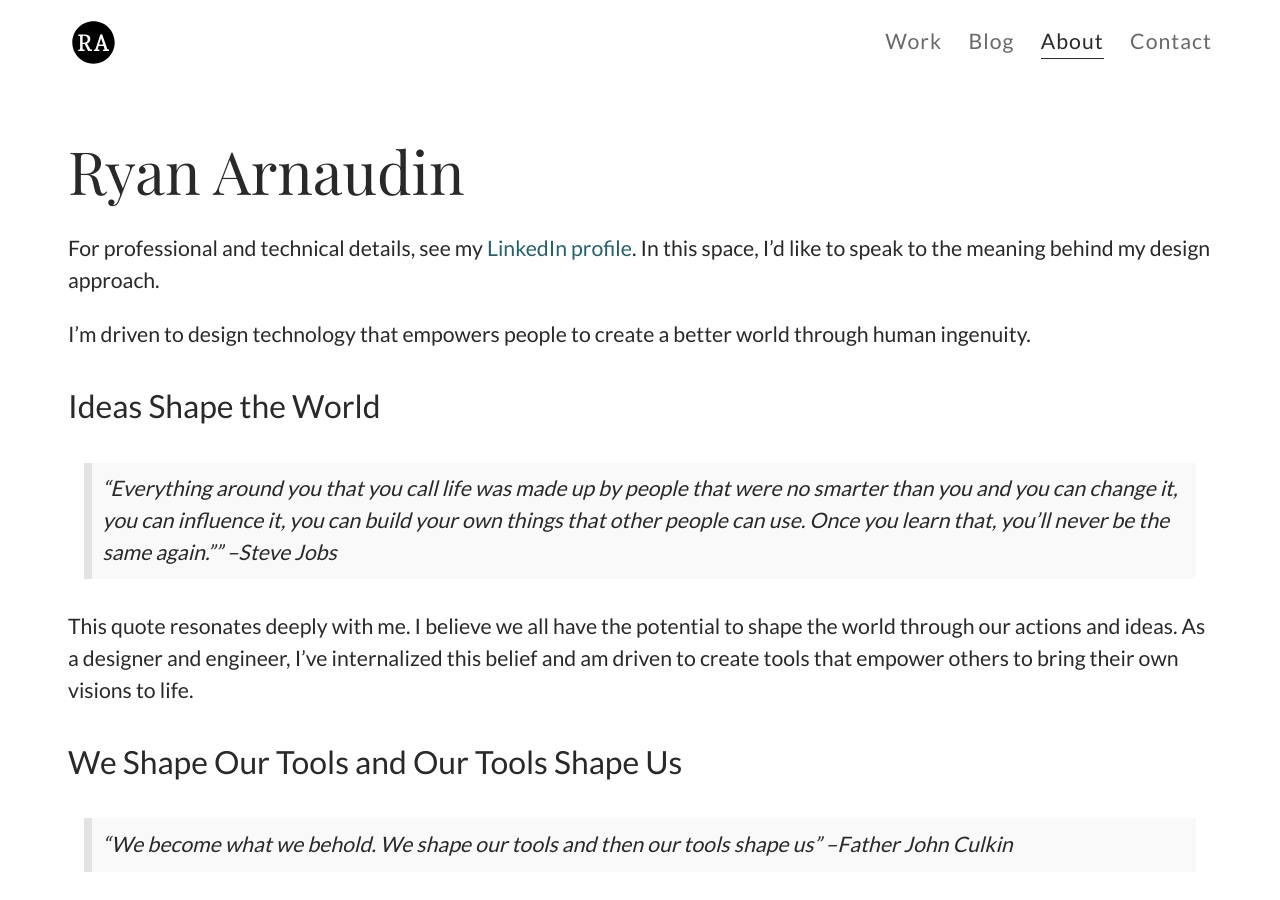
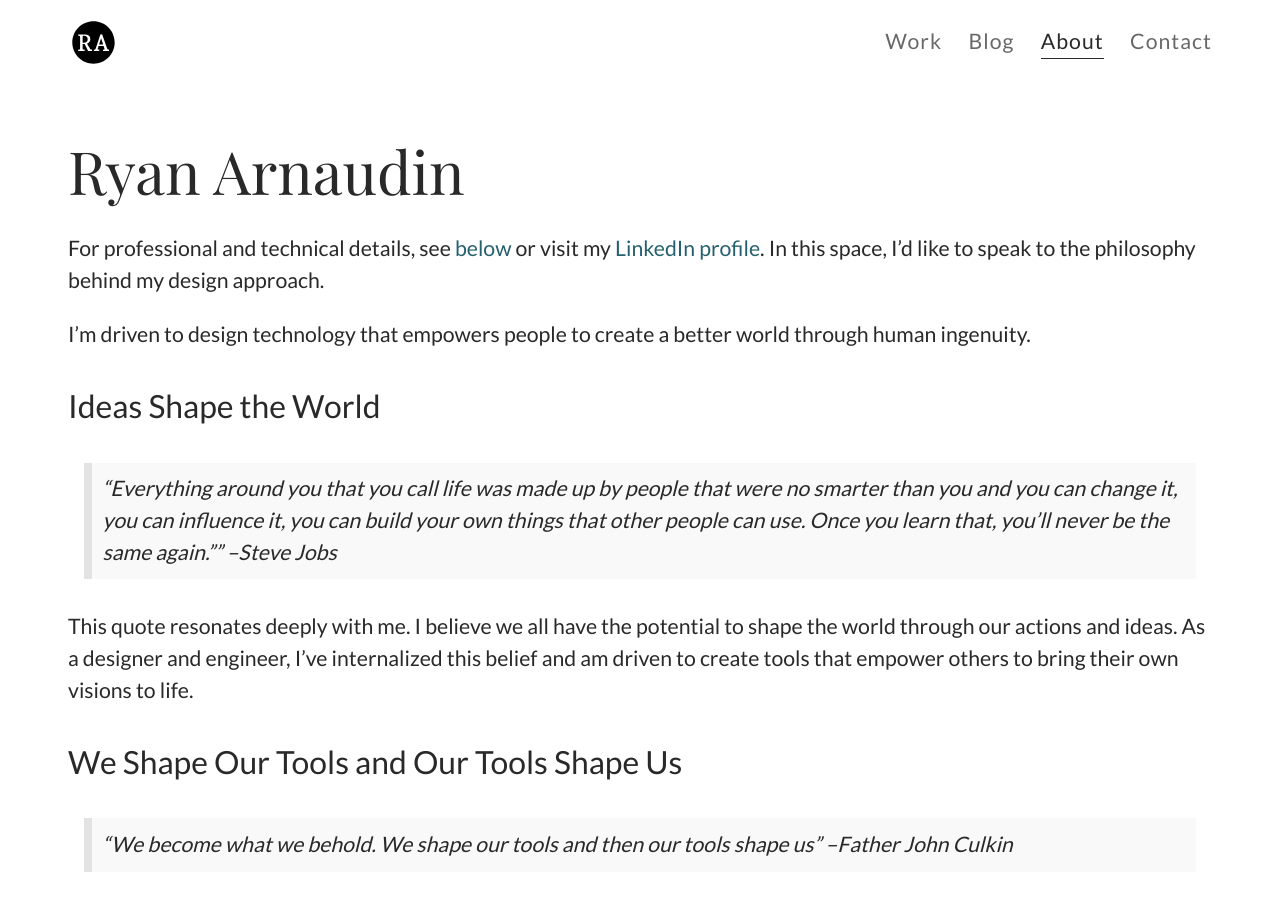
Before and after one commit to arnaudin/arnaudin.github.io, a Jekyll site: the page built from _pages/about.html, in a window 1280 px wide and 900 px high. Built offline with Jekyll 4.4.1, drawn with Linux system fonts in a browser that asks for light colours; nearby versions of some CDN libraries.

Commit message:
Add anchor link

```diff
--- a/_pages/about.html
+++ b/_pages/about.html
@@ -8,7 +8,7 @@
 
 intro: |
 
-  For professional and technical details, see my [LinkedIn profile](//linkedin.com/in/arnaudin). In this space, I'd like to speak to the meaning behind my design approach.
+  For professional and technical details, see [below](#details_section) or visit my [LinkedIn profile](//linkedin.com/in/arnaudin). In this space, I'd like to speak to the philosophy behind my design approach.
 
   I'm driven to design technology that empowers people to create a better world through human ingenuity.
 
@@ -187,7 +187,7 @@
       {{ page.intro | markdownify }}
     </div>
 
-    <div class="about-attributes">
+    <div class="about-attributes" id="details_section">
       <div class="about-experience">
         <div class="about-section">
           <h3 class="about-section-title type-level-2">Experience</h3>
```
